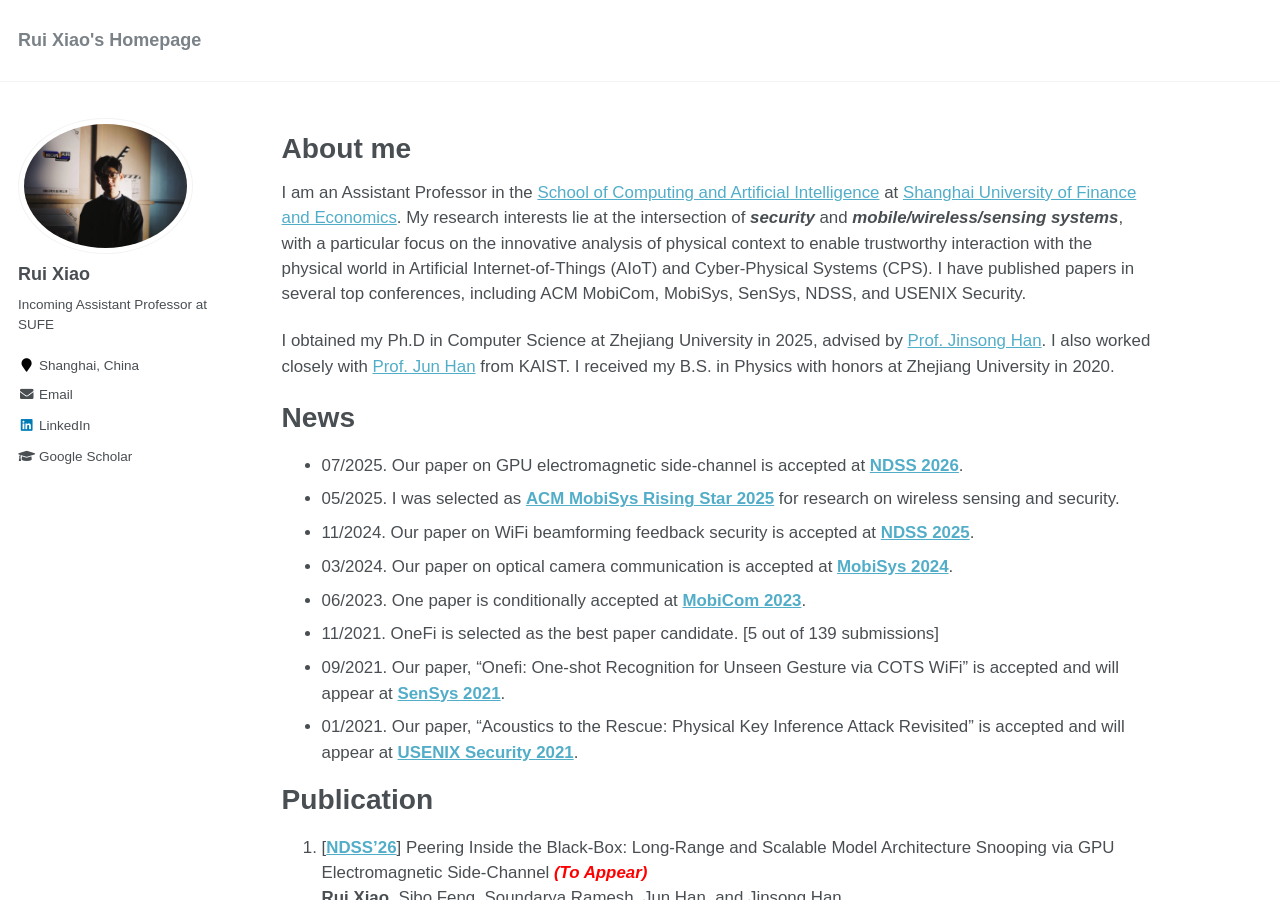
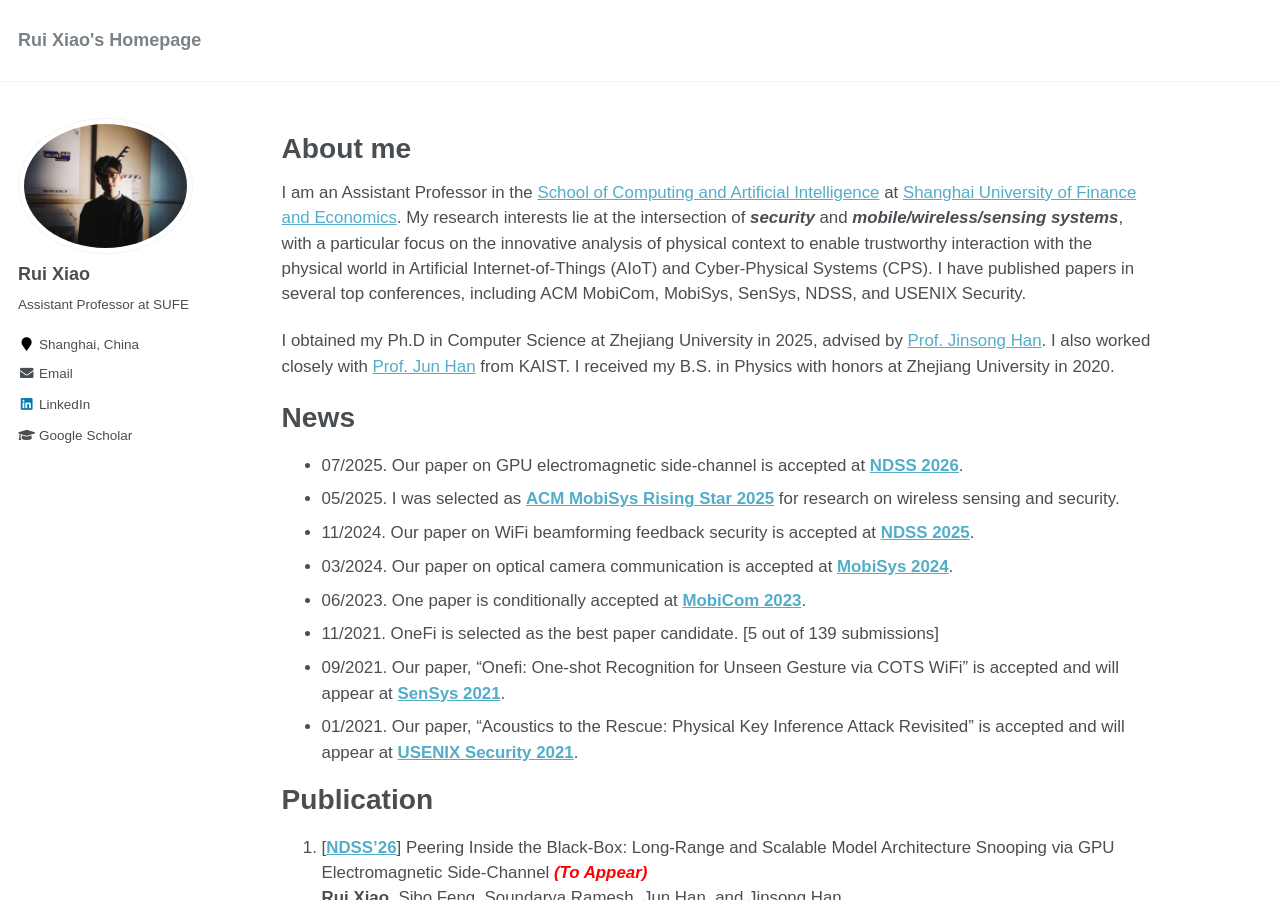
Before and after one commit to ruixiao24/ruixiao24.github.io, a Jekyll site: the page built from _pages/about.md, in a window 1280 px wide and 900 px high. Built offline with Jekyll 4.4.1, drawn with Linux system fonts in a browser that asks for light colours.

Commit message:
Update _config.yml

```diff
--- a/_config.yml
+++ b/_config.yml
@@ -10,7 +10,7 @@
 title                    : "Rui Xiao's Homepage"
 title_separator          : "-"
 name                     : &name "Rui Xiao"
-description              : &description "Incoming Assistant Professor at SUFE"
+description              : &description "Assistant Professor at SUFE"
 url                      : "https://ruixiao24.github.io" # the base hostname & protocol for your site e.g. "https://mmistakes.github.io"
 baseurl                  : "" # the subpath of your site, e.g. "/blog"
 repository               : "ruixiao24.github.io"
@@ -82,7 +82,7 @@
 author:
   name             : "Rui Xiao"
   avatar           : "rui_photo.JPG"
-  bio              : "Incoming Assistant Professor \n at SUFE"
+  bio              : "Assistant Professor at SUFE"
   location         : "Shanghai, China"
   employer         :
   pubmed           :
```
